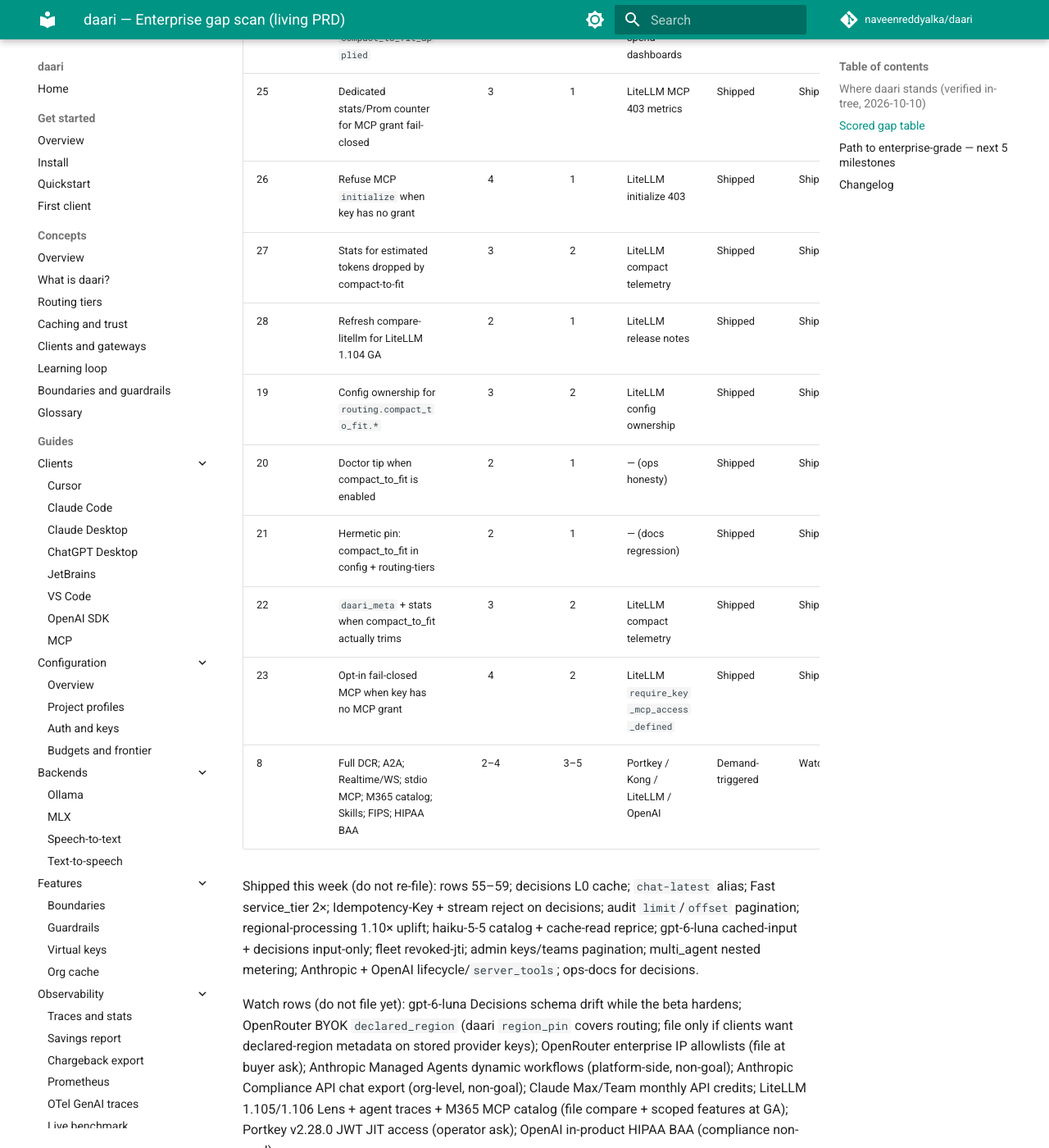
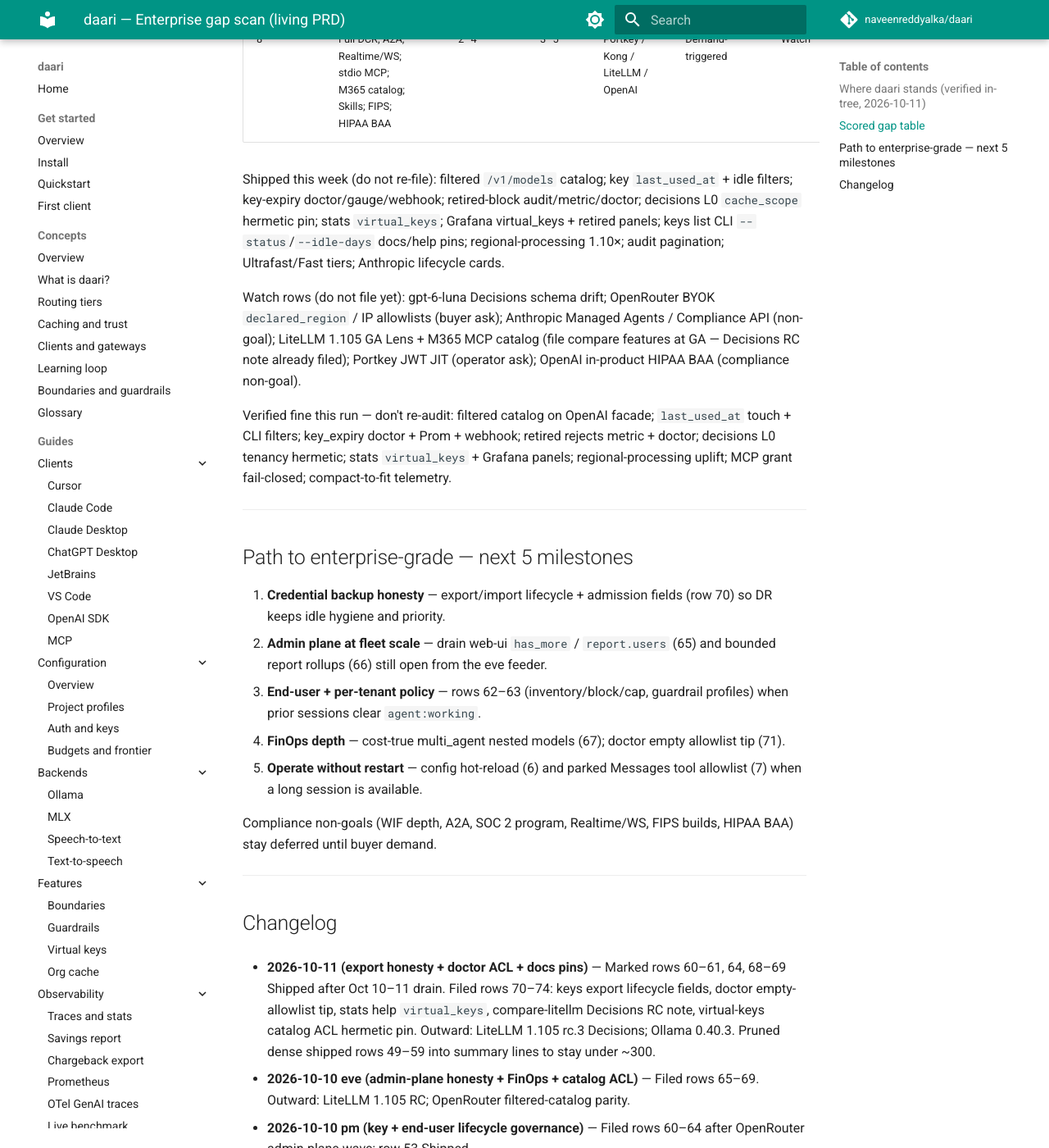
Before and after one commit to naveenreddyalka/daari, an MkDocs documentation site: the page built from docs/prd/ENTERPRISE.md, in a window 1280 px wide and 1400 px high, scrolled down 3524 px. Shown: the whole window at 82% size. Built offline with MkDocs 1.6.1 and Material for MkDocs 9.7.7, drawn with Linux system fonts in a browser that asks for light colours; comment, search, counter and statistics services are not loaded; some of the changed text lies outside the part shown.

Commit message:
docs(prd): 2026-10-11 export honesty and doctor ACL scan
Co-authored-by: Cursor <cursoragent@cursor.com>

```diff
--- a/docs/prd/ENTERPRISE.md
+++ b/docs/prd/ENTERPRISE.md
@@ -11,26 +11,24 @@
 
 ---
 
-## Where daari stands (verified in-tree, 2026-10-10)
+## Where daari stands (verified in-tree, 2026-10-11)
 
-**Loop velocity.** Key/user lifecycle feeder (rows 60–64) still open from the
-pm scan; hot-reload (6) and parked Messages tool-allowlist (7) unchanged.
-This eve run does not wait on that drain — never-empty contract: file the next
-admin-plane / FinOps / catalog gaps now.
+**Loop velocity.** Eve feeder rows 65–67 (web-ui / report bounds / multi_agent
+model pricing) and end-user/guardrail rows 62–63 remain open with
+`agent:working` from prior sessions. Catalog ACL (69), key hygiene (60–61),
+retired observability (64), and decisions L0 tenancy pin (68) drained on
+main. Hot-reload (6) and parked Messages tool-allowlist (7) unchanged.
 
-**Outward.** Gateways still flat at stable bars: LiteLLM **v1.104.2** (1.105
-at rc.3 with Lens/Agent Traces + `litellm.agent()` — file compare refresh at
-GA; 1.106 still dev), Portkey **v2.28.0**, Kong **2.2.0**, vLLM **0.31.0**,
-Ollama **0.40.2**. OpenRouter admin-plane wave (keys `last_used_at`, end-users,
-guardrail→key assign) already drove rows 60–64; remaining OpenRouter parity is
-**filtered model catalog** (`is_filtered_model_catalog_enabled`). LiteLLM RC
-theme (agent traces + paged usage UIs) validates our report/web-ui bounds work.
+**Outward.** LiteLLM stable bar still **v1.104.x**; **1.105** at rc.3 adds
+proxy Decisions (`/v1/decisions` + `/v1/systemone`) — daari already ships both
+on-box (compare refresh filed). Ollama **0.40.3** (launcher warning cleanup +
+paused background model upgrades). Portkey / Kong / vLLM flat vs prior scan.
 
-**Inward theme: admin-plane honesty + FinOps depth + catalog ACL.** Code audit:
-web-ui ignores `has_more` on keys/teams and never renders `report.users`;
-report `clients`/`users` rollups are unbounded; `nested_agent_usages` omits
-`model` so multi_agent subagents bill at parent price; decisions L0 has no
-hermetic `cache_scope` tenancy test; `GET /v1/models` ignores VK allowlists.
+**Inward theme: export honesty + doctor ACL + docs pins.** Code audit: keys
+export omits `last_used_at` / `priority` / `cache_scope`; doctor never tips
+when a VK allowlist matches zero catalog cards; `daari stats --help` omits
+`virtual_keys`; compare-litellm still watches RC.1 only; virtual-keys catalog
+ACL doc has no hermetic pin.
 
 ---
 
@@ -38,84 +36,62 @@ hermetic `cache_scope` tenancy test; `GET /v1/models` ignores VK allowlists.
 
 | # | Gap | Impact | Effort | Who does it best today | Why daari wins local-first | Action |
 |---|-----|:--:|:--:|------------------------|----------------------------|--------|
-| 69 | Filter `GET /v1/models` by VK `allowed_models` | 5 | 2 | OpenRouter filtered catalog | Same allowlist as inference | Filed [#1555](https://github.com/naveenreddyalka/daari/issues/1555) |
-| 65 | Web-ui: honor keys/teams `has_more` + render `report.users` | 4 | 2 | LiteLLM admin UI | Same-box console finishes the job | Filed [#1551](https://github.com/naveenreddyalka/daari/issues/1551) |
-| 66 | Bound/paginate report `clients`/`users` rollups | 4 | 2 | LiteLLM paged usage | Fleet-safe JSON on-box | Filed [#1552](https://github.com/naveenreddyalka/daari/issues/1552) |
-| 67 | multi_agent nested usage: per-subagent `model` for cost-true pricing | 4 | 2 | OpenAI / LiteLLM FinOps | Ledger already meters nested tokens | Filed [#1553](https://github.com/naveenreddyalka/daari/issues/1553) |
-| 68 | Hermetic decisions L0 `cache_scope` tenancy test | 3 | 1 | — (testability) | Prove typed-judgment isolation | Filed [#1554](https://github.com/naveenreddyalka/daari/issues/1554) |
-| 60 | `last_used_at` on virtual keys + status/idle list filters | 4 | 2 | OpenRouter keys API | Key hygiene on-box, air-gapped | Filed [#1545](https://github.com/naveenreddyalka/daari/issues/1545) |
-| 61 | Proactive key-expiry signals: doctor scan, Prom gauge, signed webhook | 4 | 2 | OpenRouter / LiteLLM alerts | Same store that enforces warns | Filed [#1546](https://github.com/naveenreddyalka/daari/issues/1546) |
-| 62 | End-user inventory + per-user block/cap overrides | 5 | 3 | OpenRouter end-users / LiteLLM | Ledger already knows every user | Filed [#1547](https://github.com/naveenreddyalka/daari/issues/1547) |
-| 63 | Named guardrail profiles bindable per key/team | 5 | 3 | OpenRouter guardrail assign / Portkey | Per-tenant policy, zero hops | Filed [#1548](https://github.com/naveenreddyalka/daari/issues/1548) |
-| 64 | Audit + metric on retired-model blocks; doctor lifecycle check | 3 | 2 | LiteLLM audit planes | Catalog + router + audit in one box | Filed [#1549](https://github.com/naveenreddyalka/daari/issues/1549) |
-| 53 | Doctor + Helm + auth-and-keys coverage for `/v1/decisions` | 3 | 1 | — (ops honesty) | Operators discover the surface | Shipped [#1544](https://github.com/naveenreddyalka/daari/pull/1544) |
-| 6 | Hot-reload `config.yaml` | 3 | 2 | LiteLLM config ownership | Open — needs long session | Open [#1234](https://github.com/naveenreddyalka/daari/issues/1234) |
-| 7 | Per-key tool-name allowlist for Messages `mcp_servers` | 4 | 3 | LiteLLM `mcp_tool_permissions` | Parked (needs ≥60m session) | Parked [#1288](https://github.com/naveenreddyalka/daari/issues/1288) |
-| 55 | Model/user budget 402 pre-checks + `user_id` ledger on `/v1/decisions` | 5 | 2 | LiteLLM model budgets | Typed judgments meter like chat | Shipped [#1524](https://github.com/naveenreddyalka/daari/pull/1524) |
-| 56 | Ultrafast service tier: true pricing + model/residency gating | 4 | 2 | OpenAI Ultrafast pricing | Bill premium tier honestly on-box | Shipped [#1535](https://github.com/naveenreddyalka/daari/pull/1535) |
-| 57 | claude-haiku-5-5 fidelity: budget_tokens→400, 5m write, cards | 4 | 2 | Anthropic migration guide | Absorb provider breaking change | Shipped [#1536](https://github.com/naveenreddyalka/daari/pull/1536) |
-| 58 | Lifecycle + server_tools on OpenAI `/v1/models`; fail-closed retirement | 4 | 2 | Anthropic Models API | One catalog, two facades | Shipped [#1537](https://github.com/naveenreddyalka/daari/pull/1537) |
-| 59 | Pooled connections for Postgres revoked-jti denylist | 4 | 2 | Kong Token Vault | Fleet revoke stays cheap | Shipped [#1538](https://github.com/naveenreddyalka/daari/pull/1538) |
-| 54 | claude-haiku-5-5 catalog + sonnet/opus-5-5 cache-read reprice | 5 | 1 | Anthropic pricing page | Cost-true routing | Shipped |
-| 49 | Guardrails + OTel + retry + `user` spend on `/v1/decisions` | 5 | 2 | Portkey/Kong decisions policy | Same on-box policy engine | Shipped |
-| 50 | Fleet-durable MCP OAuth revoked-jti denylist | 5 | 3 | Kong Token Vault | Revoke sticks across replicas | Shipped |
-| 51 | Paginate + audit `GET /v1/daari/keys` and `/teams` | 4 | 2 | LiteLLM admin UI | Control-plane honesty | Shipped |
-| 52 | Meter multi_agent subagent token usage / spend on L6 | 4 | 2 | OpenAI aggregated usage | FinOps for delegated agents | Shipped |
-| 44 | OpenAI-compatible `/v1/decisions` + gpt-6-luna | 5 | 2 | OpenAI Decisions beta | Typed judgments on-box | Shipped |
-| 24 | Grafana panel for `compact_to_fit_applied` | 2 | 1 | LiteLLM spend dashboards | Shipped | Shipped |
-| 25 | Dedicated stats/Prom counter for MCP grant fail-closed | 3 | 1 | LiteLLM MCP 403 metrics | Shipped | Shipped |
-| 26 | Refuse MCP `initialize` when key has no grant | 4 | 1 | LiteLLM initialize 403 | Shipped | Shipped |
-| 27 | Stats for estimated tokens dropped by compact-to-fit | 3 | 2 | LiteLLM compact telemetry | Shipped | Shipped |
-| 28 | Refresh compare-litellm for LiteLLM 1.104 GA | 2 | 1 | LiteLLM release notes | Shipped | Shipped |
-| 19 | Config ownership for `routing.compact_to_fit.*` | 3 | 2 | LiteLLM config ownership | Shipped | Shipped |
-| 20 | Doctor tip when compact_to_fit is enabled | 2 | 1 | — (ops honesty) | Shipped | Shipped |
-| 21 | Hermetic pin: compact_to_fit in config + routing-tiers | 2 | 1 | — (docs regression) | Shipped | Shipped |
-| 22 | `daari_meta` + stats when compact_to_fit actually trims | 3 | 2 | LiteLLM compact telemetry | Shipped | Shipped |
-| 23 | Opt-in fail-closed MCP when key has no MCP grant | 4 | 2 | LiteLLM `require_key_mcp_access_defined` | Shipped | Shipped |
+| 70 | Keys export/import round-trip `last_used_at` + priority + cache_scope | 4 | 2 | LiteLLM key backup | Air-gapped restore keeps idle/admission | Filed [#1581](https://github.com/naveenreddyalka/daari/issues/1581) |
+| 71 | Doctor tip when VK allowlist matches zero catalog cards | 3 | 2 | — (ops honesty) | Catch typo before BYOK clients 404 | Filed [#1582](https://github.com/naveenreddyalka/daari/issues/1582) |
+| 72 | `daari stats --help` mentions `virtual_keys` | 2 | 1 | — (CLI honesty) | Same JSON operators already dump | Filed [#1583](https://github.com/naveenreddyalka/daari/issues/1583) |
+| 73 | compare-litellm: LiteLLM 1.105 RC Decisions vs daari | 2 | 1 | LiteLLM release notes | On-box Decisions already ship | Filed [#1584](https://github.com/naveenreddyalka/daari/issues/1584) |
+| 74 | Hermetic pin: virtual-keys.md documents `/v1/models` allowlist | 2 | 1 | — (docs regression) | Keep ACL sentence in CI | Filed [#1585](https://github.com/naveenreddyalka/daari/issues/1585) |
+| 69 | Filter `GET /v1/models` by VK `allowed_models` | 5 | 2 | OpenRouter filtered catalog | Same allowlist as inference | Shipped |
+| 65 | Web-ui: honor keys/teams `has_more` + render `report.users` | 4 | 2 | LiteLLM admin UI | Same-box console finishes the job | Open |
+| 66 | Bound/paginate report `clients`/`users` rollups | 4 | 2 | LiteLLM paged usage | Fleet-safe JSON on-box | Open |
+| 67 | multi_agent nested usage: per-subagent `model` for cost-true pricing | 4 | 2 | OpenAI / LiteLLM FinOps | Ledger already meters nested tokens | Open |
+| 68 | Hermetic decisions L0 `cache_scope` tenancy test | 3 | 1 | — (testability) | Prove typed-judgment isolation | Shipped |
+| 60 | `last_used_at` on virtual keys + status/idle list filters | 4 | 2 | OpenRouter keys API | Key hygiene on-box, air-gapped | Shipped |
+| 61 | Proactive key-expiry signals: doctor scan, Prom gauge, signed webhook | 4 | 2 | OpenRouter / LiteLLM alerts | Same store that enforces warns | Shipped |
+| 62 | End-user inventory + per-user block/cap overrides | 5 | 3 | OpenRouter end-users / LiteLLM | Ledger already knows every user | Open |
+| 63 | Named guardrail profiles bindable per key/team | 5 | 3 | OpenRouter guardrail assign / Portkey | Per-tenant policy, zero hops | Open |
+| 64 | Audit + metric on retired-model blocks; doctor lifecycle check | 3 | 2 | LiteLLM audit planes | Catalog + router + audit in one box | Shipped |
+| 6 | Hot-reload `config.yaml` | 3 | 2 | LiteLLM config ownership | Open — needs long session | Open |
+| 7 | Per-key tool-name allowlist for Messages `mcp_servers` | 4 | 3 | LiteLLM `mcp_tool_permissions` | Parked (needs ≥60m session) | Parked |
+| 53 | Doctor + Helm + auth-and-keys coverage for `/v1/decisions` | 3 | 1 | — (ops honesty) | Operators discover the surface | Shipped |
+| 55–59 | Decisions budgets; Ultrafast; haiku fidelity; lifecycle; revoked-jti pool | 4–5 | 2 | LiteLLM / OpenAI / Kong | On-box parity | Shipped |
+| 44–52 | Decisions facade; MCP OAuth denylist; admin pagination; multi_agent meter | 4–5 | 2–3 | Portkey / Kong / LiteLLM | On-box parity | Shipped |
+| 19–28 | compact-to-fit + MCP grant fail-closed depth | 2–4 | 1–2 | LiteLLM | Shipped | Shipped |
 | 8 | Full DCR; A2A; Realtime/WS; stdio MCP; M365 catalog; Skills; FIPS; HIPAA BAA | 2–4 | 3–5 | Portkey / Kong / LiteLLM / OpenAI | Demand-triggered | Watch |
 
-Shipped this week (do not re-file): rows 55–59; decisions L0 cache;
-`chat-latest` alias; Fast service_tier 2×; Idempotency-Key + stream reject on
-decisions; audit `limit`/`offset` pagination; regional-processing 1.10× uplift;
-haiku-5-5 catalog + cache-read reprice; gpt-6-luna cached-input + decisions
-input-only; fleet revoked-jti; admin keys/teams pagination; multi_agent nested
-metering; Anthropic + OpenAI lifecycle/`server_tools`; ops-docs for decisions.
+Shipped this week (do not re-file): filtered `/v1/models` catalog; key
+`last_used_at` + idle filters; key-expiry doctor/gauge/webhook; retired-block
+audit/metric/doctor; decisions L0 `cache_scope` hermetic pin; stats
+`virtual_keys`; Grafana virtual_keys + retired panels; keys list CLI
+`--status`/`--idle-days` docs/help pins; regional-processing 1.10×; audit
+pagination; Ultrafast/Fast tiers; Anthropic lifecycle cards.
 
-Watch rows (do not file yet): gpt-6-luna Decisions schema drift while the beta
-hardens; OpenRouter BYOK `declared_region` (daari `region_pin` covers routing;
-file only if clients want declared-region metadata on stored provider keys);
-OpenRouter enterprise IP allowlists (file at buyer ask); Anthropic Managed
-Agents dynamic workflows (platform-side, non-goal); Anthropic Compliance API
-chat export (org-level, non-goal); Claude Max/Team monthly API credits;
-LiteLLM 1.105/1.106 Lens + agent traces + M365 MCP catalog (file compare +
-scoped features at GA); Portkey v2.28.0 JWT JIT access (operator ask); OpenAI
-in-product HIPAA BAA (compliance non-goal).
+Watch rows (do not file yet): gpt-6-luna Decisions schema drift; OpenRouter
+BYOK `declared_region` / IP allowlists (buyer ask); Anthropic Managed Agents
+/ Compliance API (non-goal); LiteLLM 1.105 GA Lens + M365 MCP catalog (file
+compare features at GA — Decisions RC note already filed); Portkey JWT JIT
+(operator ask); OpenAI in-product HIPAA BAA (compliance non-goal).
 
-Verified fine this run — don't re-audit: regional-processing 1.10× wired into
-cost headers, stream usage, spend ledger, and decisions billing; decisions L0
-honors `X-Daari-No-Cache` + builds tenancy-scoped keys via
-`apply_auth_claims_to_meta` (hermetic cross-key miss still missing — row 68);
-retired-model 410 enforcement on inference facades; key expiry enforcement +
-rotation grace + SSO key TTL; end-user spend attribution (`--by-user`, report
-`users`, key-level `user_daily_usd_cap` 402s); MCP per-key/team tool/server
-governance; decisions rate family + budget 402s; Ultrafast/Fast tier factors;
-audit/keys/teams list pagination (API done; UI follow-through is row 65).
+Verified fine this run — don't re-audit: filtered catalog on OpenAI facade;
+`last_used_at` touch + CLI filters; key_expiry doctor + Prom + webhook;
+retired rejects metric + doctor; decisions L0 tenancy hermetic; stats
+`virtual_keys` + Grafana panels; regional-processing uplift; MCP grant
+fail-closed; compact-to-fit telemetry.
 
 ---
 
 ## Path to enterprise-grade — next 5 milestones
 
-1. **Catalog ACL honesty** — filter `/v1/models` by VK allowlist (row 69) so
-   clients never advertise models the key will 403.
-2. **Admin plane at fleet scale** — web-ui `has_more` + `report.users` (row 65)
-   and bounded report rollups (row 66); finish what keys/teams pagination started.
-3. **Credential + end-user lifecycle** — drain rows 60–62 (`last_used_at`,
-   expiry signals, end-user registry/block/cap) from the pm feeder.
-4. **Per-tenant policy + FinOps depth** — guardrail profiles (row 63),
-   cost-true multi_agent models (row 67), retired-block observability (row 64).
-5. **Operate without restart** — hermetic decisions tenancy proof (row 68),
-   then config hot-reload (row 6) and parked Messages tool allowlist (row 7)
-   when a long session is available.
+1. **Credential backup honesty** — export/import lifecycle + admission fields
+   (row 70) so DR keeps idle hygiene and priority.
+2. **Admin plane at fleet scale** — drain web-ui `has_more` / `report.users`
+   (65) and bounded report rollups (66) still open from the eve feeder.
+3. **End-user + per-tenant policy** — rows 62–63 (inventory/block/cap,
+   guardrail profiles) when prior sessions clear `agent:working`.
+4. **FinOps depth** — cost-true multi_agent nested models (67); doctor empty
+   allowlist tip (71).
+5. **Operate without restart** — config hot-reload (6) and parked Messages
+   tool allowlist (7) when a long session is available.
 
 Compliance non-goals (WIF depth, A2A, SOC 2 program, Realtime/WS, FIPS
 builds, HIPAA BAA) stay deferred until buyer demand.
@@ -124,31 +100,18 @@ builds, HIPAA BAA) stay deferred until buyer demand.
 
 ## Changelog
 
+- **2026-10-11 (export honesty + doctor ACL + docs pins)** — Marked rows
+  60–61, 64, 68–69 Shipped after Oct 10–11 drain. Filed rows 70–74: keys
+  export lifecycle fields, doctor empty-allowlist tip, stats help
+  `virtual_keys`, compare-litellm Decisions RC note, virtual-keys catalog
+  ACL hermetic pin. Outward: LiteLLM 1.105 rc.3 Decisions; Ollama 0.40.3.
+  Pruned dense shipped rows 49–59 into summary lines to stay under ~300.
+
 - **2026-10-10 eve (admin-plane honesty + FinOps + catalog ACL)** — Filed
-  rows 65–69: web-ui pagination/`users`, bounded report rollups, multi_agent
-  per-subagent model pricing, decisions L0 cache_scope hermetic test, filtered
-  `/v1/models` catalog. Outward: LiteLLM 1.105 still RC (Lens/agent traces —
-  watch for GA); OpenRouter filtered-catalog parity; gateways otherwise flat.
-  Compact/MCP grant pin rows 19–28 retained as Shipped; watch list drops the
-  four gaps now filed.
+  rows 65–69. Outward: LiteLLM 1.105 RC; OpenRouter filtered-catalog parity.
 
-- **2026-10-10 pm (key + end-user lifecycle governance)** — Row 53 marked
-  Shipped (same-day drain). Filed rows 60–64 after a code audit of key/user
-  lifecycle: `last_used_at`, expiry signals, end-user registry, per-tenant
-  guardrail profiles, retired-block observability. Outward: OpenRouter Oct
-  6–9 admin-plane wave (end-user CRUD, guardrail→key assignment, key
-  `last_used_at`); gateways otherwise flat.
+- **2026-10-10 pm (key + end-user lifecycle governance)** — Filed rows
+  60–64 after OpenRouter admin-plane wave; row 53 Shipped.
 
-- **2026-10-10 (Oct 7–10 drain: mark shipped, re-aim path)** — Rows 55–59
-  marked Shipped with PR links. Stand/path rewritten for current `main`:
-  ops-docs (53), hot-reload (6), Messages tool allowlist (7) are the open
-  feeder; watch rows drop decisions streaming/idempotency/audit-offset (all
-  shipped). Changelog keeps the file under ~300 lines.
-
-- **2026-10-09 (governance parity + billing truth on newest surfaces)** —
-  Rows 49–52 and 54 marked Shipped. Filed rows 55–59. Outward: OpenAI
-  Ultrafast; Anthropic haiku `budget_tokens` 400; Ollama 0.40.2.
-
-- **2026-10-08 → 08-28** — Condensed: depth on Decisions/OAuth/admin/
-  multi-agent; governance parity; catalog + classifier; LiteLLM 1.104;
-  OBO/classifier; MCP OAuth; Apache 2.0; this PRD's creation.
+- **2026-10-10 → 08-28** — Condensed: Decisions/OAuth/admin/multi-agent;
+  governance parity; LiteLLM 1.104; Apache 2.0; this PRD's creation.
```
